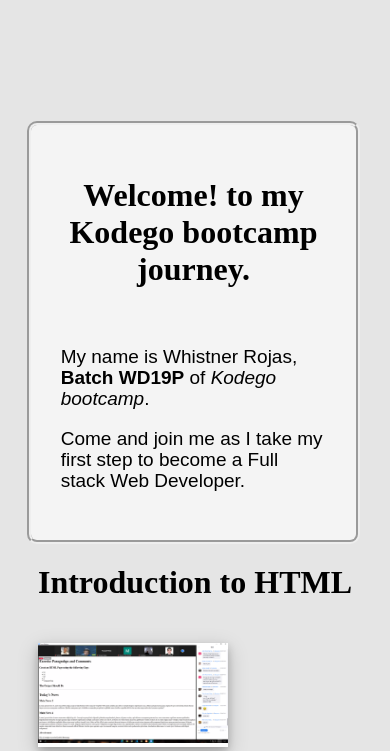
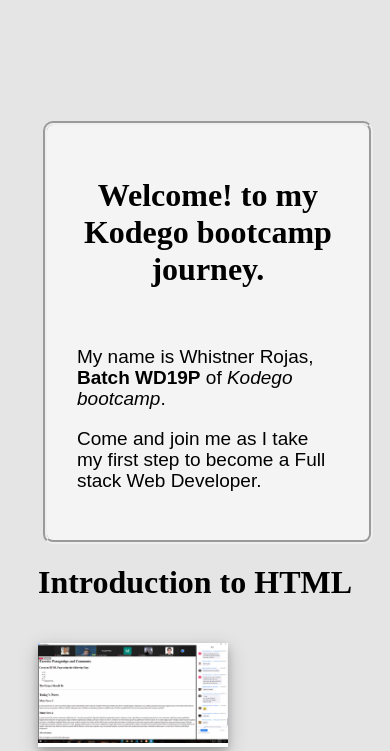
Before and after one commit to OnePinch/kodego-demo, a PHP site: page / in a window 390 px wide. Shown: the top 751 px of the page. Run offline with PHP 8.4, Linux system fonts and the light colour scheme.

Commit message:
minor changes

```diff
--- a/style.css
+++ b/style.css
@@ -13,7 +13,7 @@ div.shortintro{
     background-color:#f4f4f4;
     padding: 30px 30px 30px 30px;
     margin-top: 100px;
-    margin-left: 5%;
+    margin-left: 7%;
     margin-bottom: 20px;
 }
 div.shortintro h1{
@@ -31,13 +31,17 @@ div.shortintro p{
 }
 @media all and (max-width: 600px) and (min-width: 300px) {
 	div.shortintro{
-        width: 30%;
+        width: 75%;
+        margin-left: 35px;
 		}
 }
-@media all and (max-width: 500px) and (min-width: 300px) {
+@media all and (max-width: 400px) and (min-width: 300px) {
 	div.shortintro{
-        width: 71%;
+        width: 70%;
 		}
+    div.exercise{
+        margin-right: 10px;
+    }
 }
 h1.introhtml{
     text-align: center;
```
